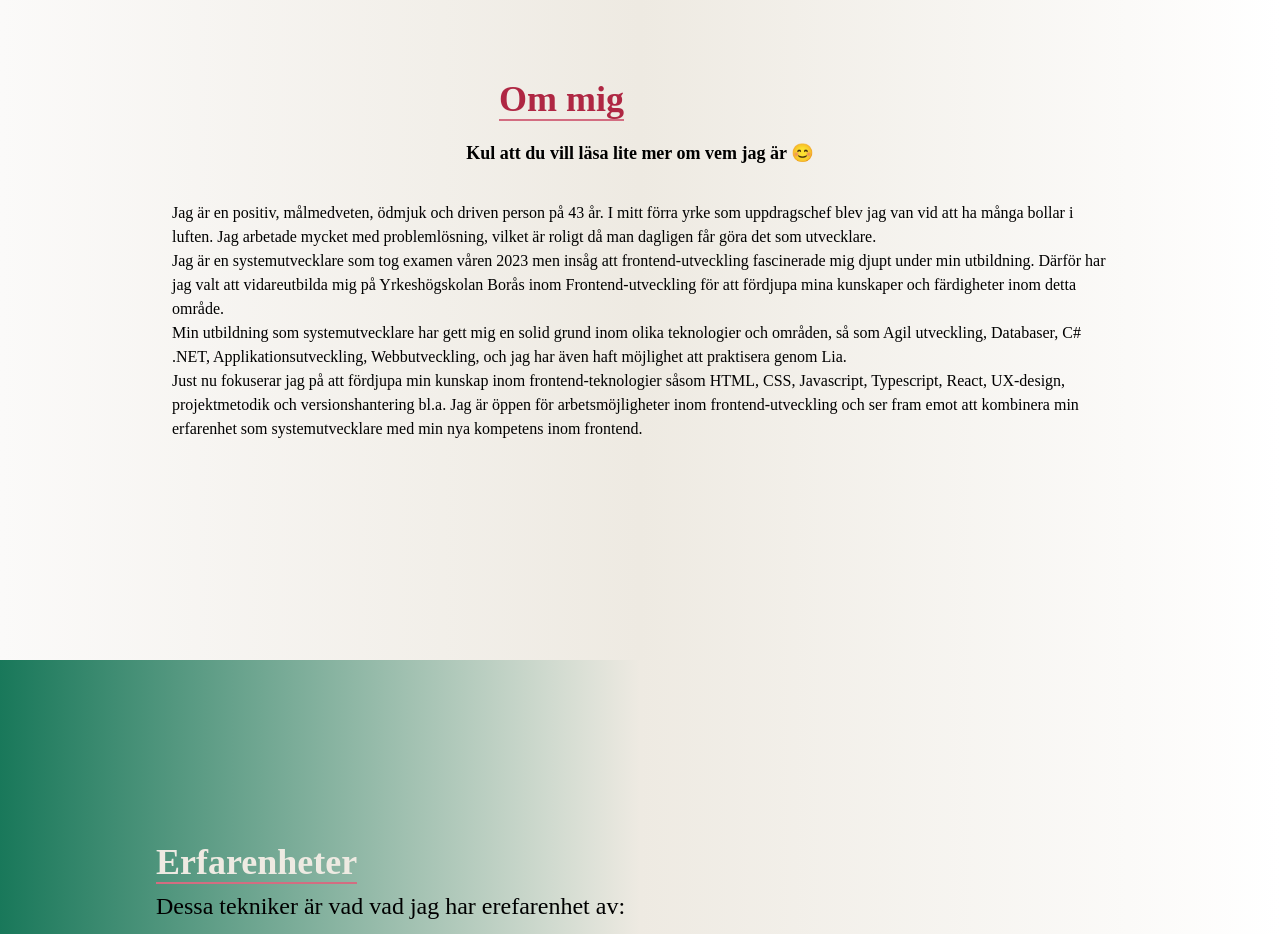
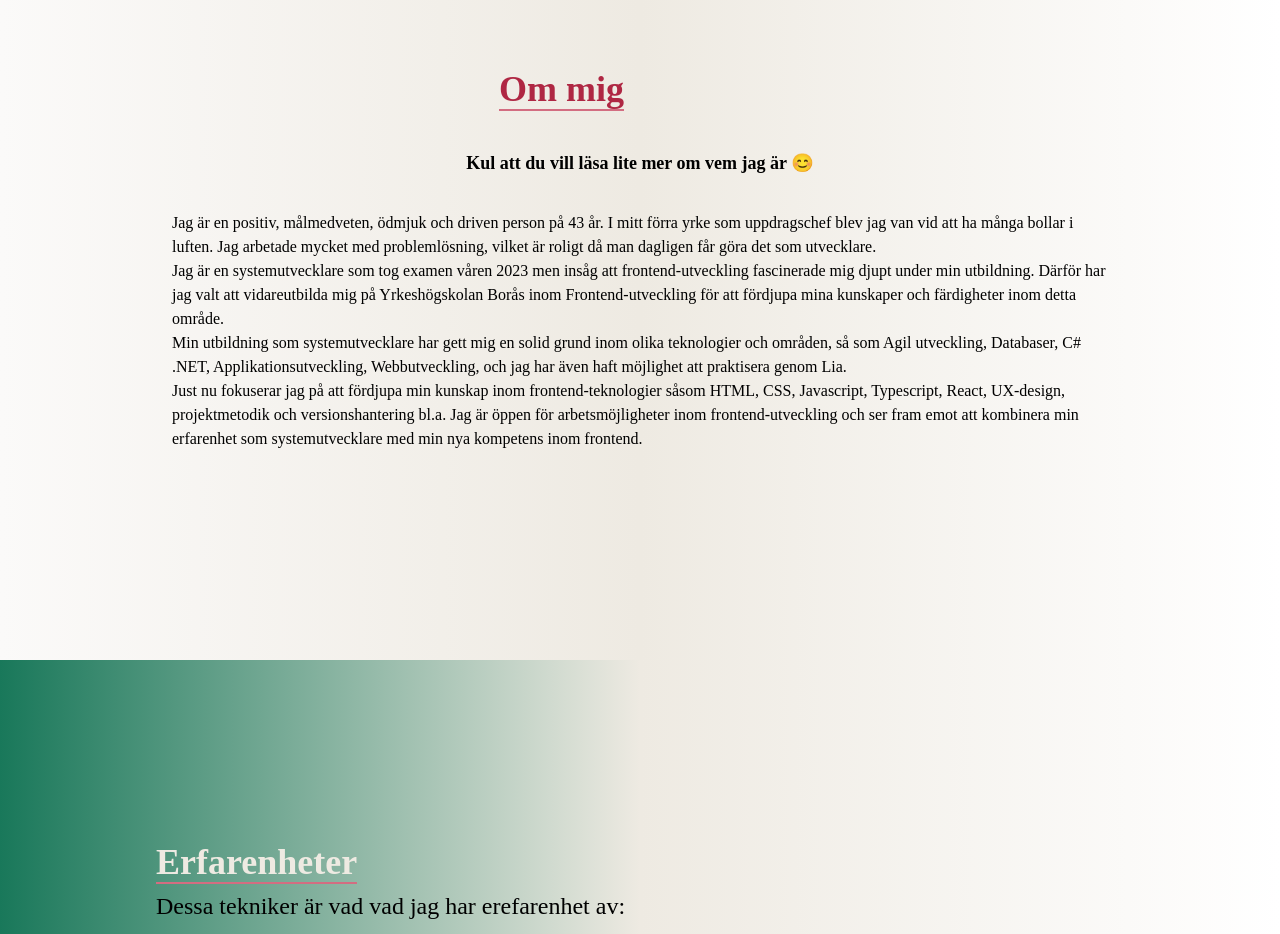
Before and after one commit to Eva-Li80/My-Portfolio, a React (Create React App) app: page / in a window 1280 px wide. Shown: the part 940-1874 px from the top of the page. Built offline with nearby package versions, Linux system fonts and the light colour scheme.

Commit message:
changed px

```diff
--- a/src/Components/About.jsx
+++ b/src/Components/About.jsx
@@ -17,7 +17,7 @@ const About = () => {
         </div>
         <div className="max-w-[1000] w-full grid sm-grid-cols-2 gap-8 px-4">
           <div className="sm:text-center text-xl sm:text-2xl font-bold">
-            <p style={{ fontSize: 18, marginTop: 10 }}>
+            <p style={{ fontSize: 18, marginTop: 30 }}>
               Kul att du vill läsa lite mer om vem jag är 😊
             </p>
           </div>
```
